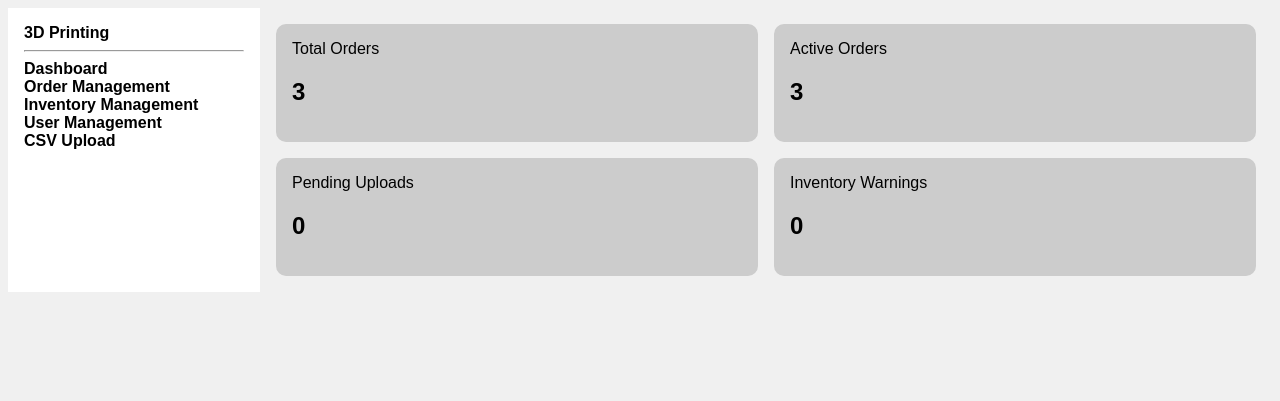
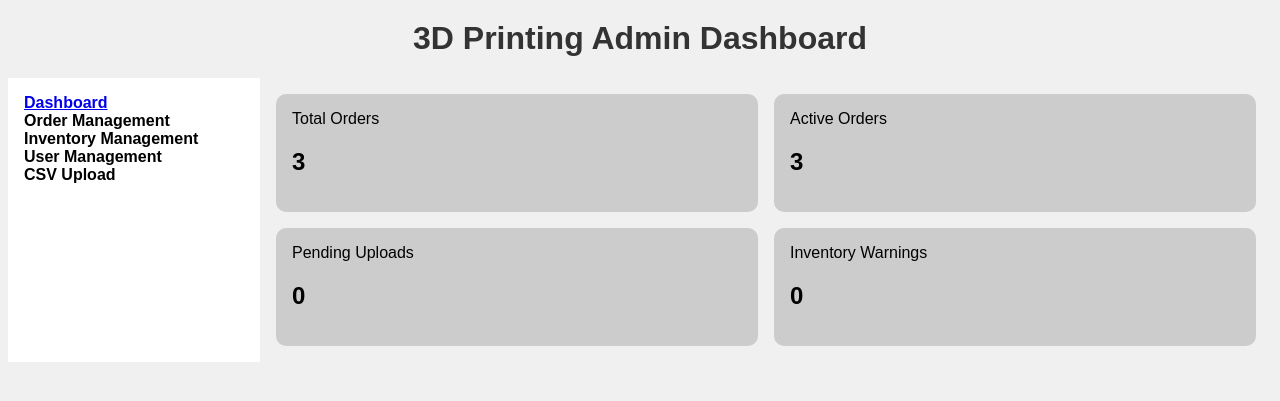
Before and after one commit to Web-Development-UAlberta/exsm-3951-exsm-3943-spring-2025-python-c-project-3d-print-python-project, a Django app: page /admin-dashboard/ in a window 1280 px wide. Shown: the top 401 px of the page. Run offline with Django 5.2, Linux system fonts and the light colour scheme; data comes from the database, SQL or seed files in the repository.

Commit message:
Add Admin dashboard

```diff
--- a/src/print_shop/store/templates/admin_dashboard/admin_dashboard_list.html
+++ b/src/print_shop/store/templates/admin_dashboard/admin_dashboard_list.html
@@ -7,24 +7,26 @@
     body { font-family: sans-serif; background: #f0f0f0; }
     .container { display: flex; }
     .sidebar { width: 220px; background: #fff; padding: 1em; font-weight: bold; }
-    .content { flex: 1; padding: 1em; display: grid; gap: 1em; grid-template-columns: repeat(2, 1fr); }
+    .admin-dashboard{ flex: 1; padding: 1em; display: grid; gap: 1em; grid-template-columns: repeat(2, 1fr); }
     .card { background: #ccc; padding: 1em; border-radius: 10px; }
     canvas { background: #fff; padding: 1em; border-radius: 10px; }
   </style>
 </head>
 <body>
+<h1 style ="text-align: center; font-size: 2em; color: #333; margin-top: 20px;">3D Printing Admin Dashboard</h1>
+
 <div class="container">
   <div class="sidebar">
-    <div>3D Printing</div>
-    <hr>
-    <div>Dashboard</div>
+
+
+    <div><a href={% url 'admin_dashboard' %} >Dashboard </a></div>
     <div>Order Management</div>
     <div>Inventory Management</div>
     <div>User Management</div>
     <div>CSV Upload</div>
   </div>
 
-  <div class="content">
+  <div class="admin-dashboard">
     <div class="card">Total Orders<br><h2>{{ total_orders }}</h2></div>
     <div class="card">Active Orders<br><h2>{{ active_orders }}</h2></div>
     <div class="card">Pending Uploads<br><h2>{{ pending_uploads }}</h2></div>
```
Also changed, not shown: src/print_shop/store/views/admin_dashboard_view.py (+3 -5 lines).
